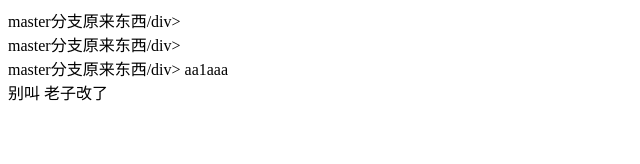
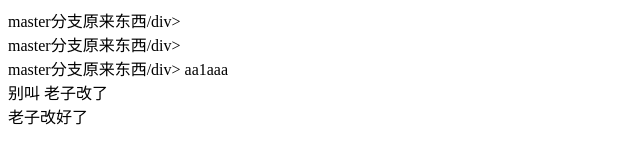
Before and after one commit to kirajila/kiraproject, a plain HTML site: page index.html in a window 1280 px wide. Shown: the whole page, without its empty margins (0-640 px from the left). Drawn offline with Linux system fonts and the light colour scheme.

Commit message:
bug修好了

```diff
--- a/index.html
+++ b/index.html
@@ -12,5 +12,6 @@
         <div>master分支原来东西/div>
             aa1aaa
     <div>别叫 老子改了</div>
+    <div>老子改好了</div>
 </body>
 </html>
```
